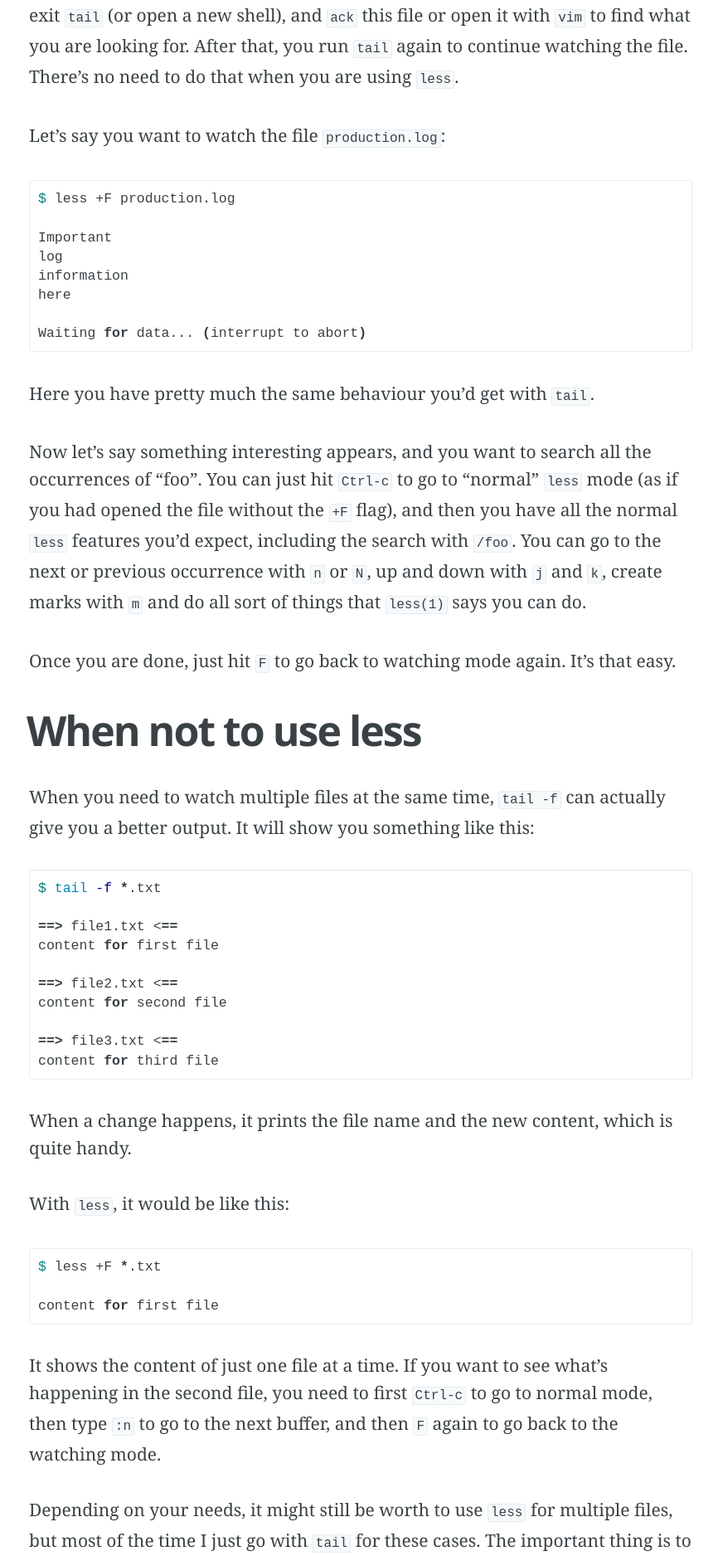
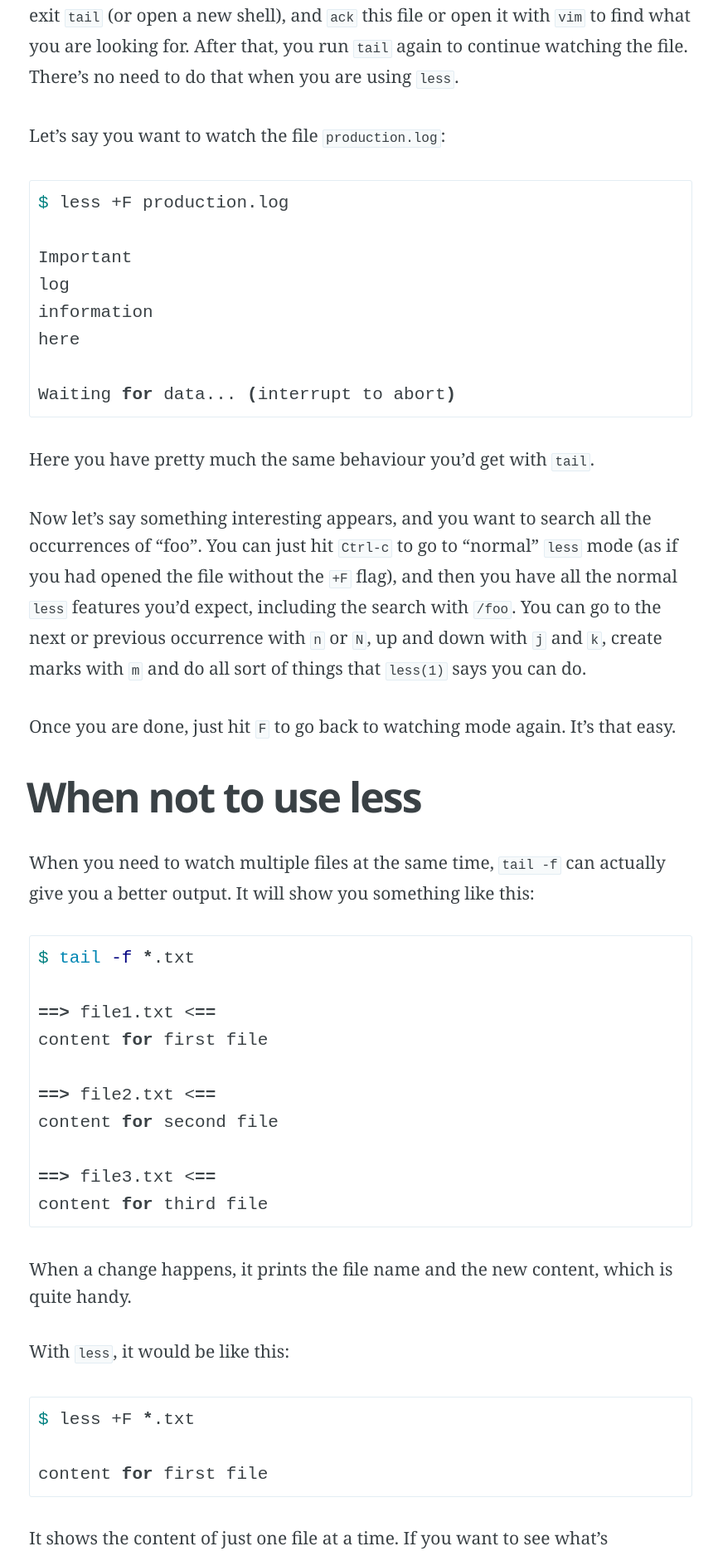
Before and after one commit to brianstorti/brianstorti.github.io, a Jekyll site: the page built from _posts/2015-03-12-stop-using-tail.md, in a window 1280 px wide. Shown: the part 1071-2946 px from the top of the page at 83% size, without its empty margins (205-1071 px from the left). Built offline with Jekyll 4.4.1, drawn with Linux system fonts in a browser that asks for light colours; Markdown is read by kramdown in place of the engine named in the settings; a script that is not in the unit is left out; comment, search, counter and statistics services are not loaded.

Commit message:
use rem instead of em for pre font-size

```diff
--- a/assets/css/main.css
+++ b/assets/css/main.css
@@ -18,9 +18,9 @@ body {
 .post-header .blog-title {font-size:inherit;}
 
 /* Reduce font size and add line-height*/
-pre{
-  font-size: 0.75em;
-  line-height: 1.4em;
+pre {
+  font-size: 2.1rem;
+  line-height: 3.3rem;
 }
 
 /* Author styling */
```
Also changed, not shown: assets/css/master.min.css.
